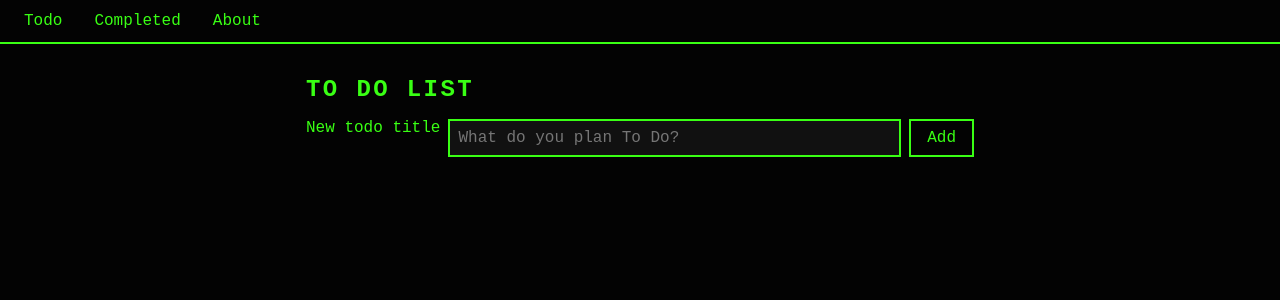
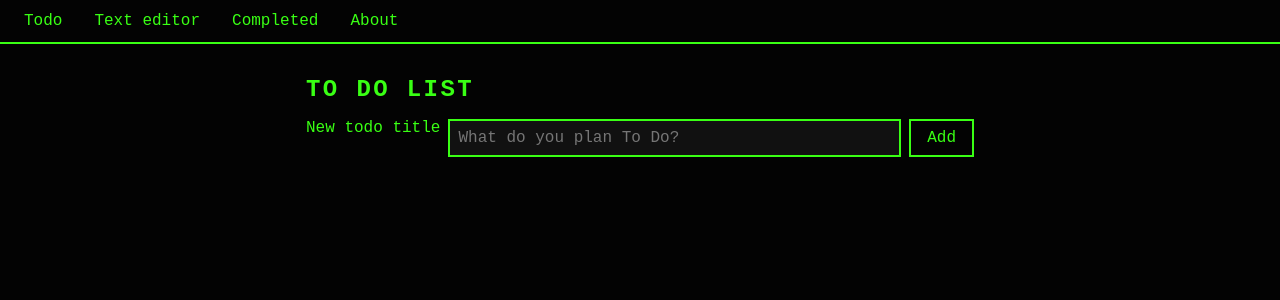
Before and after one commit to chanyounghan-hash/ChanyoungHan_web_technologies_hand_in_Reassessment, a Node server app: page / in a window 1280 px wide. Shown: the top 300 px of the page. Run offline with Node 20, Linux system fonts and the light colour scheme; data that the repository does not hold is empty; some libraries are stand-ins or nearby versions.

Commit message:
add text editor route and navigation links

```diff
--- a/public/about.html
+++ b/public/about.html
@@ -11,6 +11,7 @@
             <nav>
                 <ul>
                     <li><a href="/">Todo</a></li>
+                    <li><a href="/text">Text editor</a></li>
                     <li><a href="/complete">Completed</a></li>
                     <li><a href="/about">About</a></li>
                 </ul>
--- a/public/base.html
+++ b/public/base.html
@@ -11,6 +11,7 @@
             <nav>
                 <ul>
                     <li><a href="/">Todo</a></li>
+                    <li><a href="/text">Text editor</a></li>
                     <li><a href="/complete">Completed</a></li>
                     <li><a href="/about">About</a></li>
                 </ul>
--- a/server.js
+++ b/server.js
@@ -35,6 +35,10 @@ app.use(express.json({ limit: '10kb' }));
 
 app.get('/', (req, res) => {
     res.sendFile(path.join(__dirname, 'public', 'base.html'));
+});
+
+app.get('/text', (req, res) => {
+    res.sendFile(path.join(__dirname, 'text.html'));
 });
 
 app.set('view engine', 'ejs');
--- a/views/complete.ejs
+++ b/views/complete.ejs
@@ -11,6 +11,7 @@
             <nav>
                 <ul>
                     <li><a href="/">Todo</a></li>
+                    <li><a href="/text">Text editor</a></li>
                     <li><a href="/complete">Completed</a></li>
                     <li><a href="/about">About</a></li>
                 </ul>
```
Also changed, not shown: text.html (+11 -0 lines).
